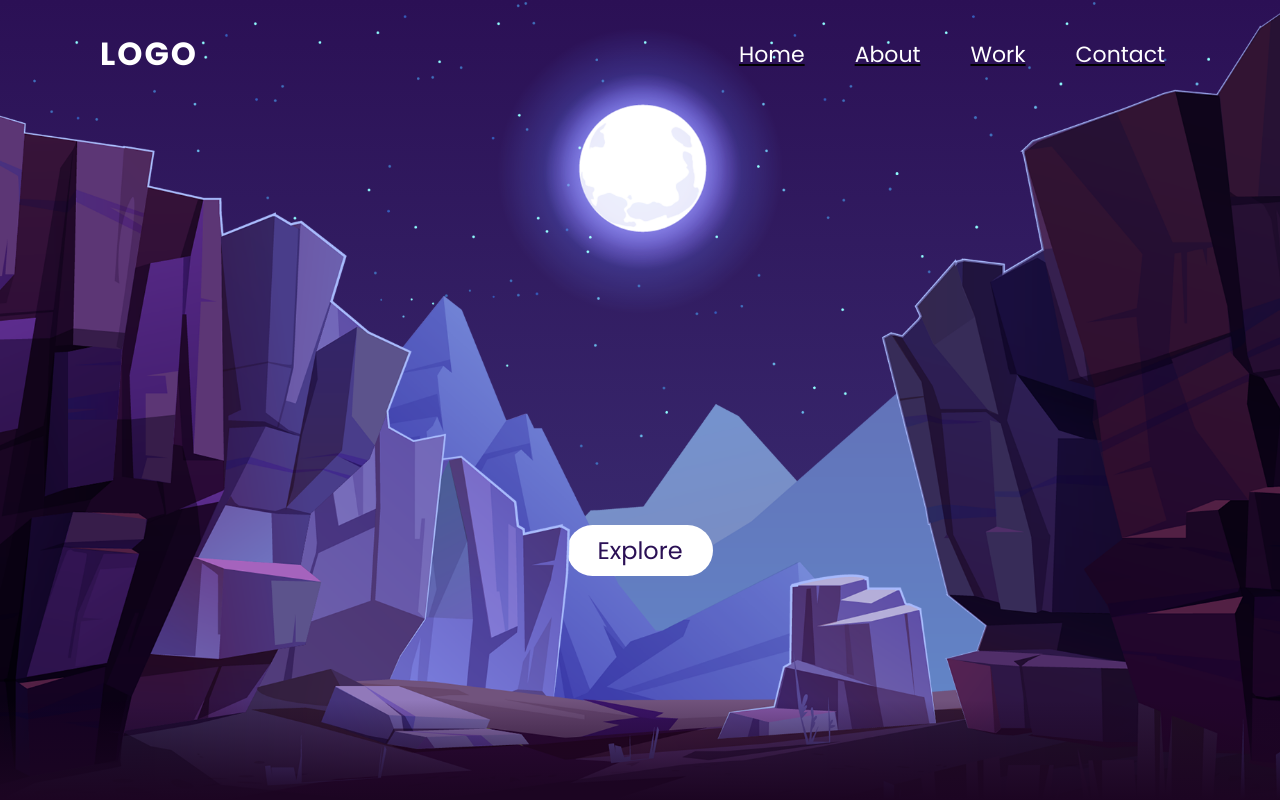
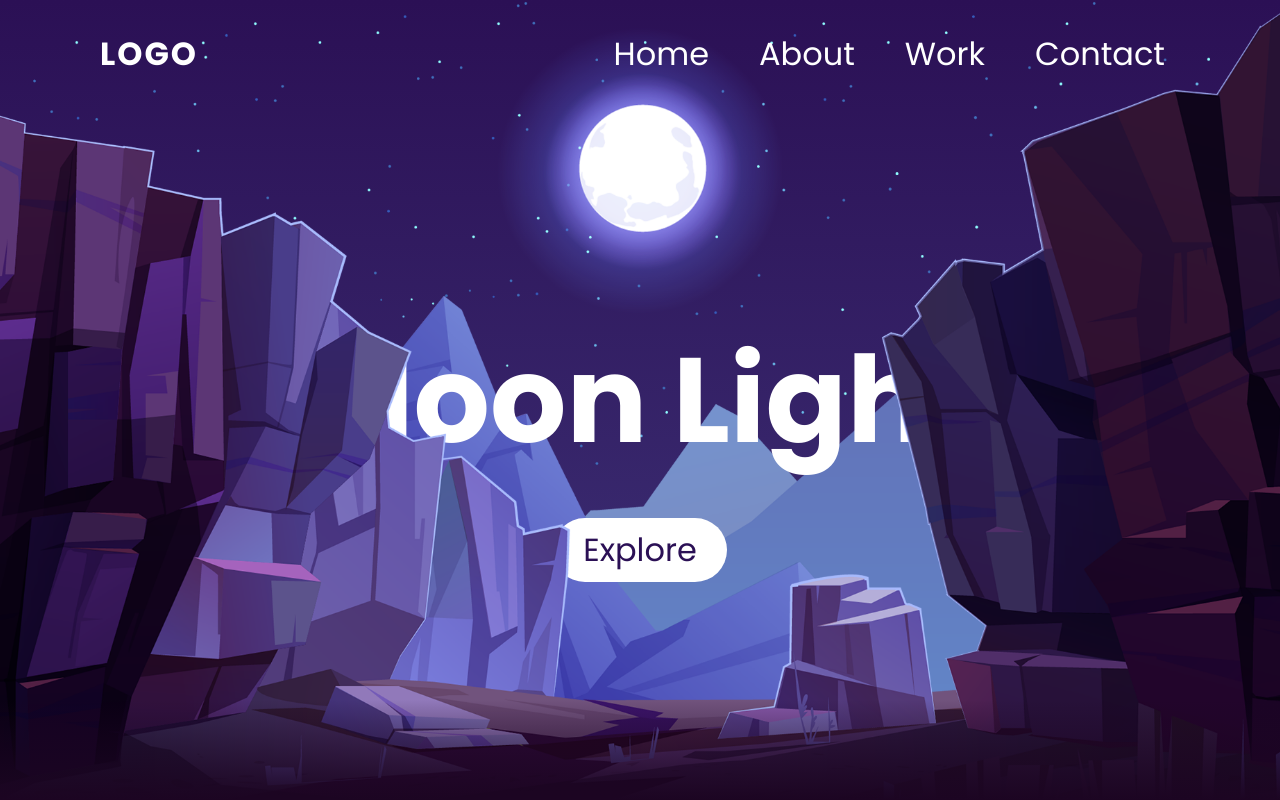
Before and after one commit to maramick/micksite, a plain HTML site: page index.html in a window 1280 px wide. Shown: the top 800 px of the page. Drawn offline with Linux system fonts and the light colour scheme.

Commit message:
all files

```diff
--- a/css/style.css
+++ b/css/style.css
@@ -6,11 +6,6 @@
     box-sizing: border-box;
     font-family: 'Poppins', sans-serif;
     scroll-behavior: smooth;
-}
-
-.nav-1 {
-    font-size: 22px;
-    text-decoration: underline;
 }
 
 body {
@@ -41,6 +36,7 @@ header .logo {
 }
 
 header ul {
+    font-size: 2em;
     display: flex;
     justify-content: center;
     align-items: center;
@@ -106,9 +102,9 @@ section img#mountains_front {
 #text {
     position: absolute;
     color: #fff;
-    right: -350px;
+    /* right: -350px; */
     white-space: nowrap;
-    font-size: 7.5vw;
+    font-size: 7.5em;
     z-index: 9;
 }
 
@@ -119,7 +115,7 @@ section img#mountains_front {
     border-radius: 40px;
     background: #fff;
     color: #2b1055;
-    font-size: 1.5em;
+    font-size: 2em;
     z-index: 9;
     transform: translateY(150px);
 
--- a/index.html
+++ b/index.html
@@ -13,10 +13,10 @@
     <header>
         <a href="#" class="logo">Logo</a>
         <ul>
-            <li class="nav-1"><a href="#">Home</a></li>
-            <li class="nav-1"><a href="#">About</a></li>
-            <li class="nav-1"><a href="#">Work</a></li>
-            <li class="nav-1"><a href="#">Contact</a></li>
+            <li><a href="#">Home</a></li>
+            <li><a href="#">About</a></li>
+            <li><a href="#">Work</a></li>
+            <li><a href="#">Contact</a></li>
         </ul>
     </header>
 
@@ -90,7 +90,6 @@
             stars.style.left = value * 0.25 + 'px';
             moon.style.top = value * 1.05 + 'px';
             mountains_behind.style.top = value * 0.5 + 'px';
-            text.style.marginRight = value * 4 + 'px';
             text.style.marginTop = value * 1.5 + 'px';
             btn.style.marginTop = value * 1.5 + 'px';
             header.style.top = value * 0.5 + 'px';
```
